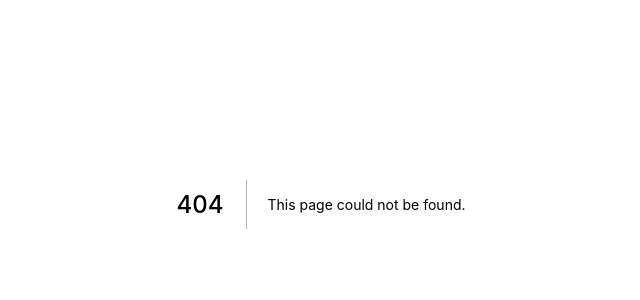
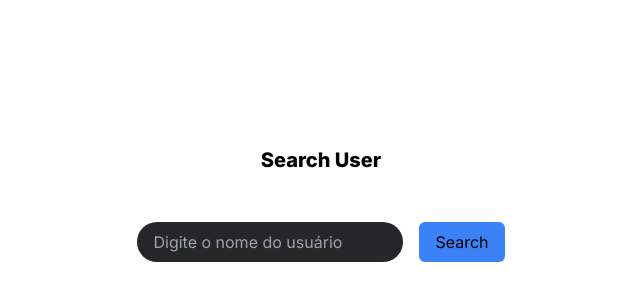
Before and after one commit to pdro-lucas/m-tools-ig-module, a Next.js app: page / in a window 1280 px wide. Before the commit this address had no page. Shown: the part 196-496 px from the top of the page, without its empty margins (319-959 px from the left). Built offline with nearby package versions, Linux system fonts and the light colour scheme.

Commit message:
feat: adicionado pagina de busca de usuarios

```diff
--- /dev/null
+++ b/pages/index.jsx
@@ -0,0 +1,48 @@
+import axios from "axios";
+import Head from "next/head";
+import { useState } from "react";
+
+export default function Home() {
+  const [value, setValue] = useState("");
+  const [user, setUser] = useState({});
+
+  const getUser = async (username) => {
+    const { data } = await axios.post("/api/user", {
+      username,
+    });
+    console.log(data);
+    setUser(() => data);
+    console.log(user);
+  };
+  return (
+    <>
+      <Head>
+        <title>M Tools - Instagram Module</title>
+        <meta name="description" content="M Tools" />
+        <link rel="icon" href="/favicon.ico" />
+      </Head>
+
+      <main>
+        <section className="lg:container flex items-center justify-center h-screen">
+          <div className="text-center">
+            <h1 className="font-extrabold text-xl mb-12">Search User</h1>
+            <input
+              className="bg-zinc-800 rounded-full py-2 px-4 border-none"
+              type="text"
+              placeholder="Digite o nome do usuário"
+              value={value}
+              onChange={(e) => setValue(e.target.value)}
+            />
+            <button
+              className="bg-blue-500 ml-4 px-4 py-2 rounded-md"
+              onClick={() => getUser(value)}
+              disabled={!value}
+            >
+              Search
+            </button>
+          </div>
+        </section>
+      </main>
+    </>
+  );
+}
```
